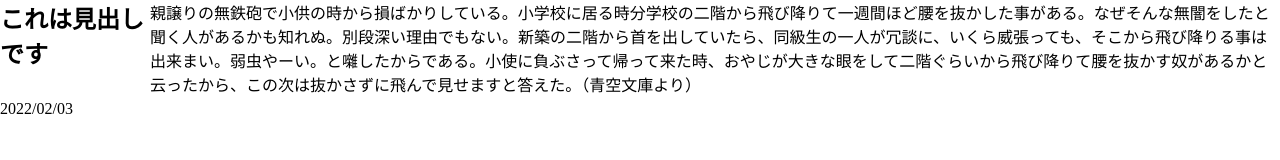
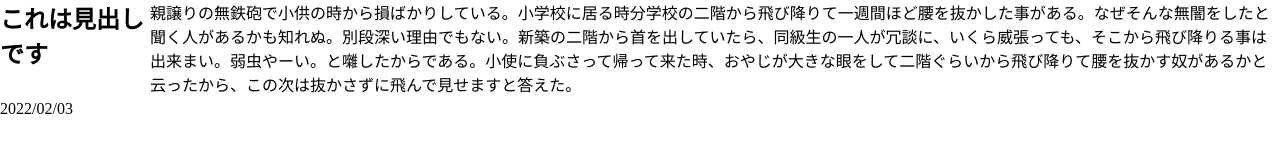
Before and after one commit to mekimekidondon/Grid-test, a plain HTML site: page index.html in a window 1280 px wide. Drawn offline with Linux system fonts and the light colour scheme; some packages are replaced by stand-ins of ours.

Commit message:
Update index.html
テキスト修正

```diff
--- a/index.html
+++ b/index.html
@@ -12,7 +12,7 @@
     <body>
         <article id="container">
             <h1 id="itemA">これは見出しです</h1>
-            <div id="itemB">親譲りの無鉄砲で小供の時から損ばかりしている。小学校に居る時分学校の二階から飛び降りて一週間ほど腰を抜かした事がある。なぜそんな無闇をしたと聞く人があるかも知れぬ。別段深い理由でもない。新築の二階から首を出していたら、同級生の一人が冗談に、いくら威張っても、そこから飛び降りる事は出来まい。弱虫やーい。と囃したからである。小使に負ぶさって帰って来た時、おやじが大きな眼をして二階ぐらいから飛び降りて腰を抜かす奴があるかと云ったから、この次は抜かさずに飛んで見せますと答えた。（青空文庫より）</div>
+            <div id="itemB">親譲りの無鉄砲で小供の時から損ばかりしている。小学校に居る時分学校の二階から飛び降りて一週間ほど腰を抜かした事がある。なぜそんな無闇をしたと聞く人があるかも知れぬ。別段深い理由でもない。新築の二階から首を出していたら、同級生の一人が冗談に、いくら威張っても、そこから飛び降りる事は出来まい。弱虫やーい。と囃したからである。小使に負ぶさって帰って来た時、おやじが大きな眼をして二階ぐらいから飛び降りて腰を抜かす奴があるかと云ったから、この次は抜かさずに飛んで見せますと答えた。</div>
             <div id="itemC">
                 <p>2022/02/03</p>
             </div>
```
